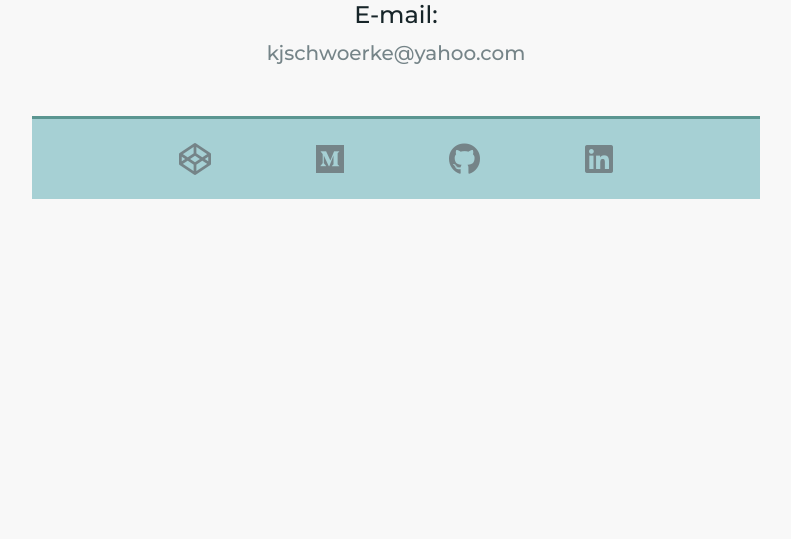
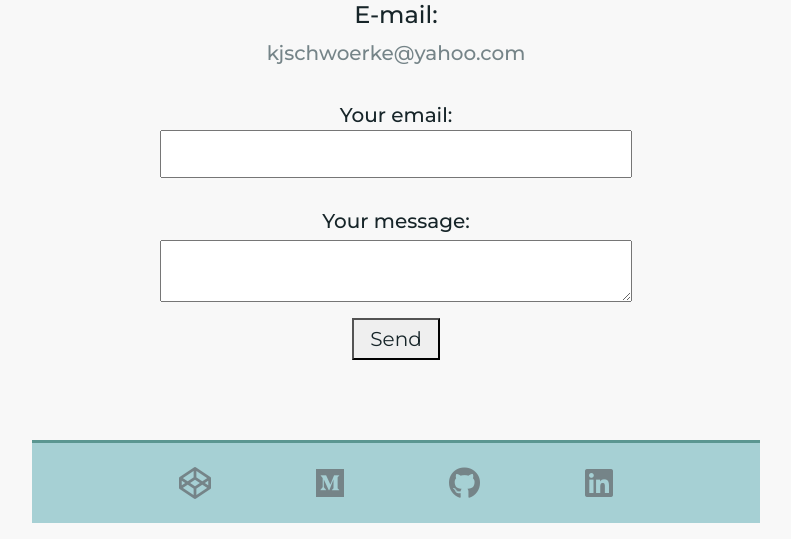
Before and after one commit to Kjschwoerke/Blue-Site, a PHP site: page /contact/contact.html in a window 1280 px wide. Shown: the part 719-1258 px from the top of the page, without its empty margins (244-1035 px from the left). Before the commit the page ends 918 px from the top, so only its background shows below. Run offline with PHP 8.4, Linux system fonts and the light colour scheme; some libraries are stand-ins or nearby versions.

Commit message:
added contact form

```diff
--- a/contact/contact-style.css
+++ b/contact/contact-style.css
@@ -247,11 +247,13 @@ form {
     padding: .5rem .15rem .25rem .15rem;
 }
 
-#submit-button {
+#submitButton {
+    width: auto;
+    padding: .25rem 1rem;
     text-align: center;
     margin-left: auto;
     margin-right: auto;
-    margin-top: 2rem;
+    margin-top: 1rem;
 }
 
 .submit {
--- a/contact/contact.html
+++ b/contact/contact.html
@@ -63,10 +63,31 @@
 
         <div class="form-container">
 
+
+
             <ul><h3>Please feel free to contact me if you have any questions or would like to discuss a project.</h3>
                 <li><h4>Phone:</h4>(361) 563-8574</li>
                 <li><h4>E-mail:</h4><a href="mailto:kjschwoerke@yahoo.com" target="_blank"> kjschwoerke@yahoo.com</a></li>
 
+                <form
+                action="https://formspree.io/xkdyraqm"
+                method="POST"
+                target="_blank"
+              >
+                <label>
+                  Your email:
+                  <input type="text" name="_replyto">
+                </label>
+                <label>
+                  Your message:
+                </label>
+                  <textarea name="message"></textarea>
+
+
+                <!-- your other form fields go here -->
+
+                <button id='submitButton' type="submit">Send</button>
+              </form>
             </ul>
 
         <!-- <form action="mailto:kjschwoerke@yahoo.com" method="post" enctype="text/plain" id="contact-form">
```
